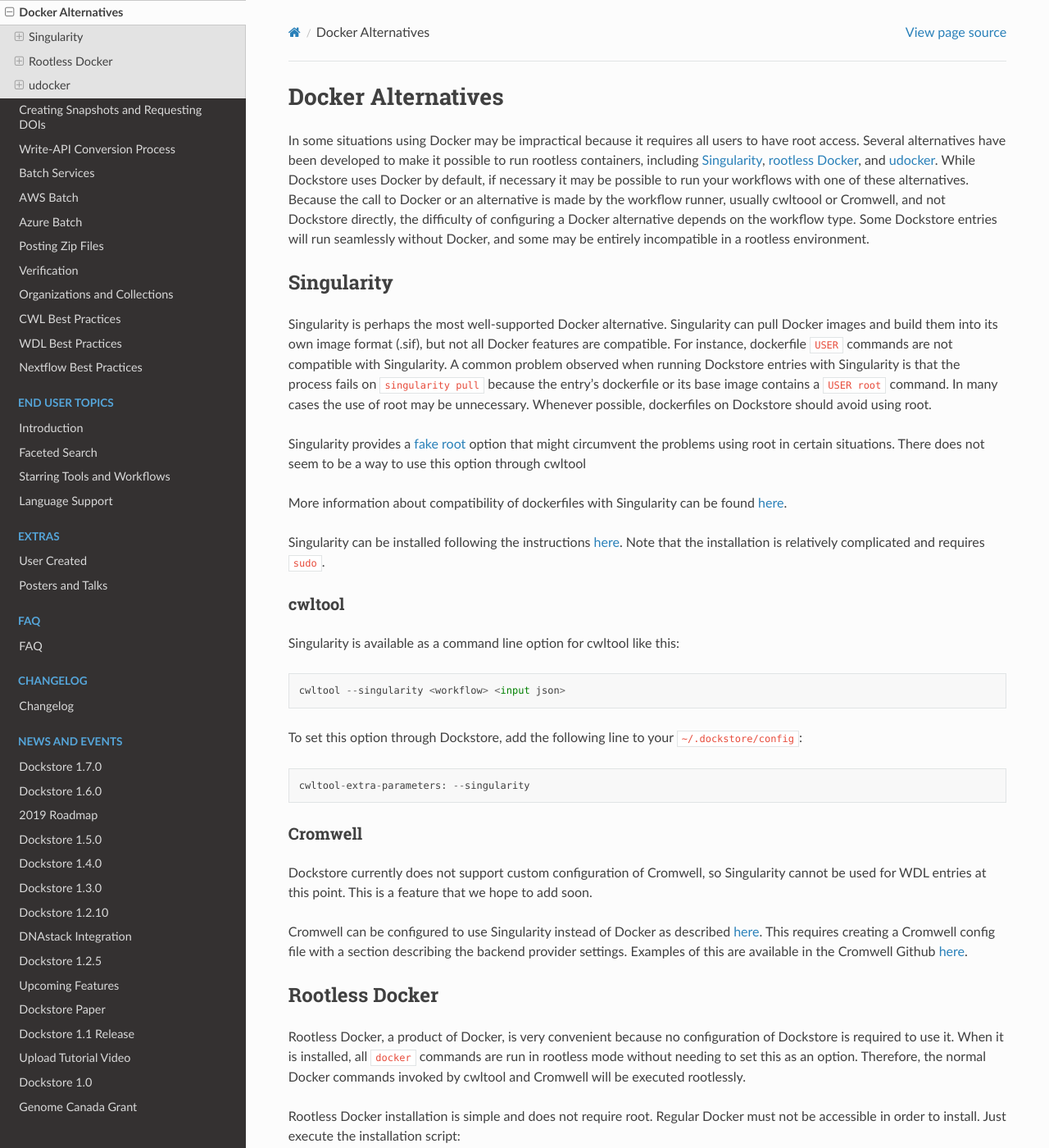
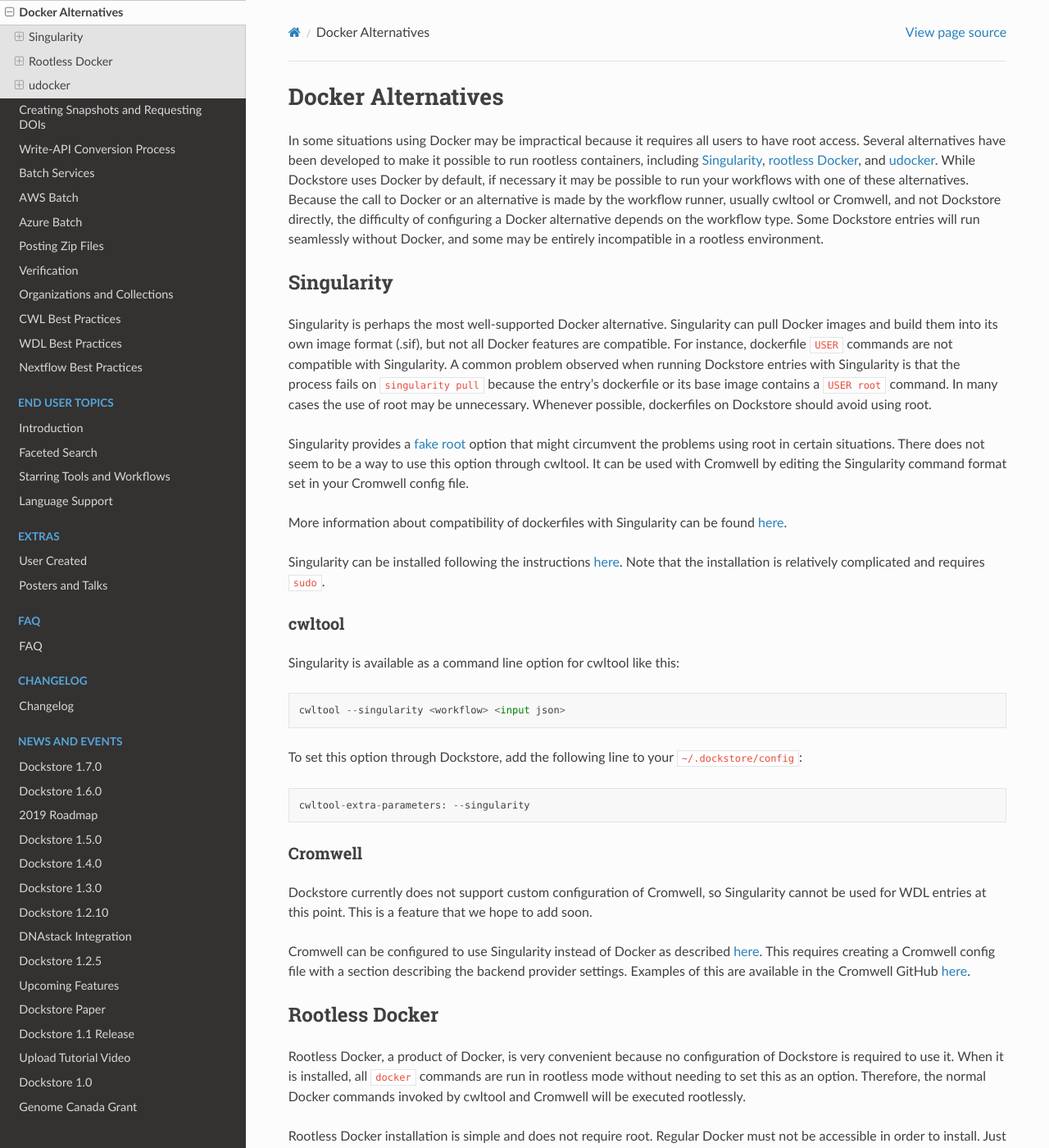
Before and after one commit to dockstore/dockstore-documentation, a Sphinx documentation site: the page built from docs/advanced-topics/docker-alternatives.rst, in a window 1280 px wide and 1400 px high. Shown: the whole window at 82% size. Built offline with Sphinx 7.4.7 and the Read the Docs theme 2.0.0, drawn with Linux system fonts in a browser that asks for light colours.

Commit message:
Update docker-alternatives.rst

```diff
--- a/docs/advanced-topics/docker-alternatives.rst
+++ b/docs/advanced-topics/docker-alternatives.rst
@@ -7,7 +7,7 @@
 `rootless Docker <https://engineering.docker.com/2019/02/experimenting-with-rootless-docker/>`_,
 and `udocker <https://indigo-dc.gitbook.io/udocker/>`_.
 While Dockstore uses Docker by default, if necessary it may be possible to run your workflows with one
-of these alternatives. Because the call to Docker or an alternative is made by the workflow runner, usually cwltoool
+of these alternatives. Because the call to Docker or an alternative is made by the workflow runner, usually cwltool
 or Cromwell, and not Dockstore directly, the difficulty of configuring a Docker alternative depends on the workflow
 type. Some Dockstore entries will run seamlessly without Docker, and some may be entirely incompatible in a rootless
 environment.
@@ -23,7 +23,8 @@
 the use of root may be unnecessary. Whenever possible, dockerfiles on Dockstore should avoid using root.
 
 Singularity provides a `fake root <https://sylabs.io/guides/3.4/user-guide/fakeroot.html>`_ option that might circumvent
-the problems using root in certain situations. There does not seem to be a way to use this option through cwltool
+the problems using root in certain situations. There does not seem to be a way to use this option through cwltool. It
+can be used with Cromwell by editing the Singularity command format set in your Cromwell config file.
 
 More information about compatibility of dockerfiles with Singularity
 can be found `here <https://sylabs.io/guides/3.4/user-guide/singularity_and_docker.html#best-practices>`_.
@@ -54,7 +55,7 @@
 Cromwell can be configured to use Singularity instead of Docker as described
 `here <https://cromwell.readthedocs.io/en/stable/tutorials/Containers/#singularity>`_.
 This requires creating a Cromwell config file with a section describing the backend provider settings.
-Examples of this are available in the Cromwell Github
+Examples of this are available in the Cromwell GitHub
 `here <https://github.com/broadinstitute/cromwell/tree/develop/cromwell.example.backends>`_.
 
 Rootless Docker
```
